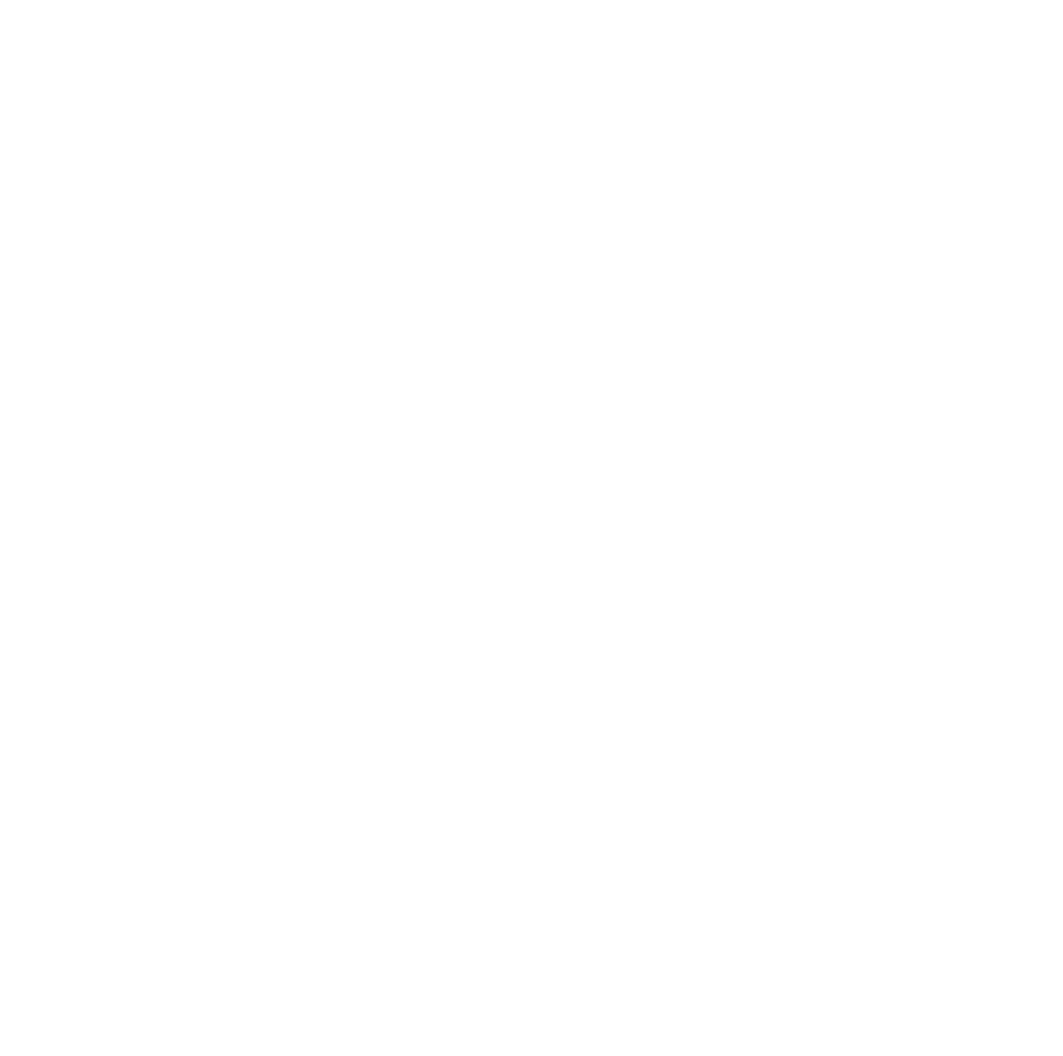
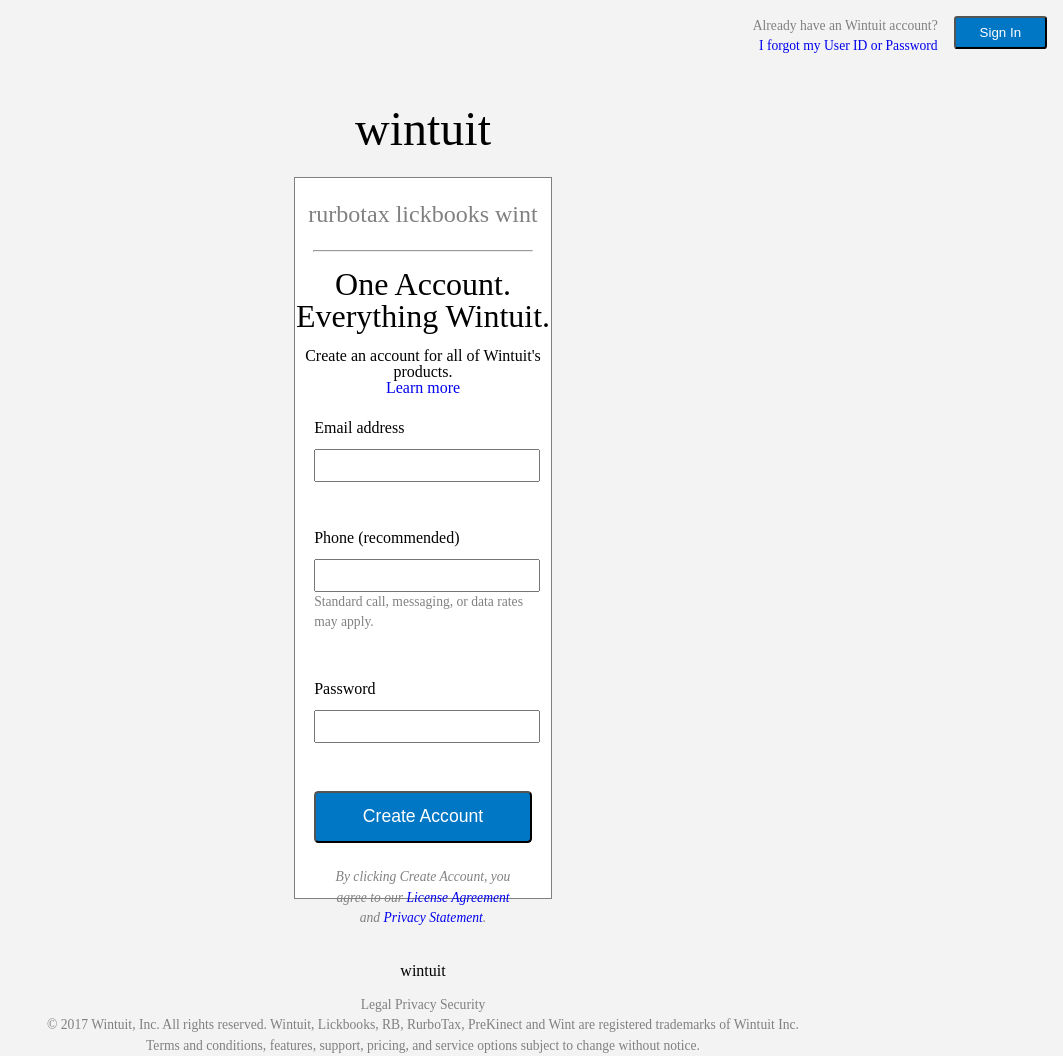
Before and after one commit to JonathanYiv/mint-signup-page, a plain HTML site: page index.html in a window 1280 px wide. Shown: the whole page, without its empty margins (217-1280 px from the left). Before the commit the page ends 800 px from the top, so only its background shows below. Drawn offline with Linux system fonts and the light colour scheme.

Commit message:
Finished Project

```diff
--- /dev/null
+++ b/assets/stylesheets/main.css
@@ -0,0 +1,140 @@
+/* Declaration Order
+   1) Positioning
+   2) Box-Model
+   3) Typographic
+   4) Visual */
+
+body {
+  background-color: #f3f3f3;
+}
+
+em {
+  font-style: italic;
+}
+
+/* Styling for the Signin Recommendation */
+.signin {
+  padding-top: 1em;
+  padding-right: 1em;
+
+  text-align: right;
+}
+
+.signin-text {
+  margin-right: 1em;
+}
+
+.signin-button {
+  padding-left: 1em;
+  float: right;
+}
+
+.signin-button button {
+  display: inline-block;
+
+  height: 2.5em;
+  width: 7em;
+
+  color: white;
+  background-color: rgb(0,119,197);
+  border-radius: .25em;
+}
+
+/* Styling for the Signup Form */
+.signup {
+  margin: 0 auto;
+  clear: both;
+
+  width: 20%;
+  height: 45em;
+
+  text-align: center;
+
+  border: 1px solid grey;
+  background-color: white;
+}
+
+.advertisement {
+  line-height: 3em;
+  font-size: 1.5em;
+  color: grey;
+}
+
+hr {
+  margin: 0 auto;
+  width: 85%;
+}
+
+h1{
+  margin: .5em 0;
+
+  font-size: 2em;
+}
+
+/* Styling for the Legal */
+.legal {
+  margin-top: 4em;
+
+  text-align: center;
+}
+
+small {
+  display: block;
+
+  line-height: 1.5em;
+  font-size: .85em;
+
+  color: grey;
+}
+
+a {
+  text-decoration: none;
+}
+
+/* Styling for the Header */
+header {
+  height: 2.5em;
+
+  text-align: center;
+
+  line-height: 3em;
+  font-size: 3em;
+}
+
+/* Styling for Form */
+form {
+  margin: 1.5em auto;
+  width: 85%;
+}
+
+input {
+  display: block;
+
+  margin-top: 1em;
+
+  height: 2em;
+
+  width: 100%;
+}
+
+.finetext {
+  margin: 0 auto;
+  width: 70%;
+}
+
+fieldset {
+  margin-bottom: 3em;
+
+  text-align: left;
+}
+
+form button {
+  height: 3em;
+  width: 100%;
+
+  font-size: 1.1em;
+
+  color: white;
+  background-color: rgb(0,119,197);
+  border-radius: .25em;
+}
--- /dev/null
+++ b/assets/stylesheets/reset.css
@@ -0,0 +1,48 @@
+/* http://meyerweb.com/eric/tools/css/reset/
+   v2.0 | 20110126
+   License: none (public domain)
+*/
+
+html, body, div, span, applet, object, iframe,
+h1, h2, h3, h4, h5, h6, p, blockquote, pre,
+a, abbr, acronym, address, big, cite, code,
+del, dfn, em, img, ins, kbd, q, s, samp,
+small, strike, strong, sub, sup, tt, var,
+b, u, i, center,
+dl, dt, dd, ol, ul, li,
+fieldset, form, label, legend,
+table, caption, tbody, tfoot, thead, tr, th, td,
+article, aside, canvas, details, embed,
+figure, figcaption, footer, header, hgroup,
+menu, nav, output, ruby, section, summary,
+time, mark, audio, video {
+  margin: 0;
+  padding: 0;
+  border: 0;
+  font-size: 100%;
+  font: inherit;
+  vertical-align: baseline;
+}
+/* HTML5 display-role reset for older browsers */
+article, aside, details, figcaption, figure,
+footer, header, hgroup, menu, nav, section {
+  display: block;
+}
+body {
+  line-height: 1;
+}
+ol, ul {
+  list-style: none;
+}
+blockquote, q {
+  quotes: none;
+}
+blockquote:before, blockquote:after,
+q:before, q:after {
+  content: '';
+  content: none;
+}
+table {
+  border-collapse: collapse;
+  border-spacing: 0;
+}
--- a/index.html
+++ b/index.html
@@ -2,7 +2,67 @@
 <html lang="en">
   <head>
     <meta charset="utf-8">
+    <title>Intuit Accounts - Sign Up</title>
+
+    <link rel="stylesheet" href="assets/stylesheets/reset.css">
+    <link rel="stylesheet" href="assets/stylesheets/main.css">
   </head>
   <body>
+    <section class="signin">
+      <div class="signin-button">
+        <button>
+          Sign In
+        </button>
+      </div>
+      <div class="signin-text">
+        <small>Already have an Wintuit account?</small>
+        <small><a href="#">I forgot my User ID or Password</a></small>
+      </div>
+    </section>
+    <header>
+      wintuit
+    </header>
+    <section class="signup">
+      <span class="advertisement">rurbotax lickbooks wint</span>
+      <hr>
+      <h1>
+        One Account.<br>
+        Everything Wintuit.
+      </h1>
+      <p>Create an account for all of Wintuit's products.</p>
+      <p><a href="#">Learn more</a></p>
+      <form>
+        <fieldset>
+          <label for="email">Email address</label>
+          <input type="email" id="email">
+        </fieldset>
+        <fieldset>
+          <label for="phone">Phone (recommended)</label>
+          <input type="tel" id="phone">
+          <small>Standard call, messaging, or data rates may apply.</small>
+        </fieldset>
+        <fieldset>
+          <label for="password">Password</label>
+          <input type="password">
+        </fieldset>
+        <button>Create Account</button>
+      </form>
+      <div class="finetext">
+        <small>
+          <em>
+            By clicking Create Account, you agree to our <a href="#">License Agreement</a> and <a href="#">Privacy Statement</a>.
+          </em>
+        </small>
+      </div>
+    </section>
+    <section class="legal">
+      <p>wintuit</p>
+      <br>
+      <small>Legal Privacy Security</small>
+      <small>
+        © 2017 Wintuit, Inc. All rights reserved. Wintuit, Lickbooks, RB, RurboTax, PreKinect and Wint are registered trademarks of Wintuit Inc.
+      </small>
+      <small>Terms and conditions, features, support, pricing, and service options subject to change without notice.</small>
+    </section>
   </body>
 </html>
```
Also changed, not shown: assets/images/mint.png (added), 1 other file.
